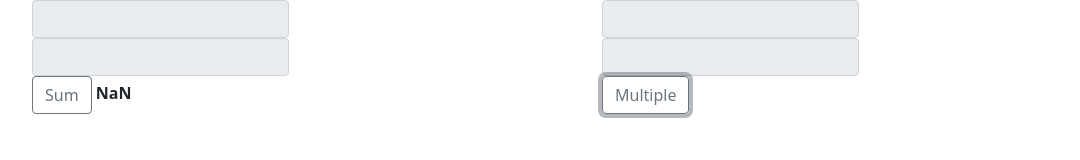
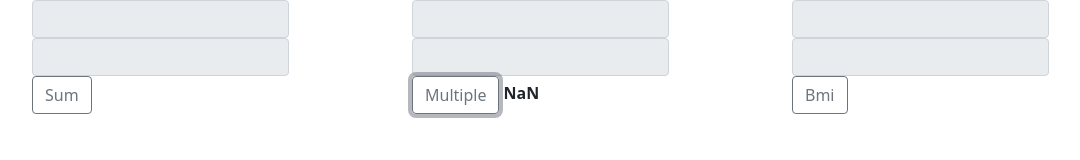
Before and after one commit to pkmaneri/index-file1, a plain HTML site: page index.html in a window 1280 px wide. Both pictures are taken after a click on the button "Multiple". Shown: the whole page, without its empty margins (50-1130 px from the left). Drawn offline with nearby package versions, Linux system fonts and the light colour scheme.

Commit message:
bmi function  add

```diff
--- a/index.html
+++ b/index.html
@@ -20,7 +20,13 @@
                 <input class="input-group-text" type="text" id="Num1"></input>
                 <input class="input-group-text" type="text" id="Num2"></input>
                 <button class="btn btn-outline-secondary" onclick="multiple()">Multiple</button>
-                <b id="result"></b>
+                <b id="resultmul"></b>
+            </div>
+            <div class="col">
+                <input class="input-group-text" type="text" id="Mass"></input>
+                <input class="input-group-text" type="text" id="Height"></input>
+                <button class="btn btn-outline-secondary" onclick="bmi()">Bmi</button>
+                <b id="resultbmi"></b>
             </div>
         </div>
     </div>
--- a/index.js
+++ b/index.js
@@ -1,14 +1,21 @@
 function sum() {
     const firstNum1 = document.getElementById("firstNum1").value;
     const secondNum2 = document.getElementById("secondNum2").value;
-    const  sum = parseInt(firstNum1) + parseInt(secondNum2)
-    document.getElementById("result").innerHTML = sum
+    const sum = parseInt(firstNum1) + parseInt(secondNum2);
+    document.getElementById("result").innerHTML = sum;
     console.log(sum)
 }
 function multiple() {
     const Num1 = document.getElementById("Num1").value;
     const Num2 = document.getElementById("Num2").value;
-    const  multiple = parseInt(Num1) * parseInt(Num2)
-    document.getElementById("result").innerHTML = multiple
+    const multiple = parseInt(Num1) * parseInt(Num2);
+    document.getElementById("resultmul").innerHTML = multiple;
     console.log(multiple)
 }
+
+function bmi() {
+    const Mass = document.getElementById("Mass").value;
+    const Height = document.getElementById("Height").value;
+    document.getElementById("resultbmi").innerHTML = parseInt(Mass) / (parseInt(Height * Height))
+    console.log((parseInt(Height * Height)))
+}
```
